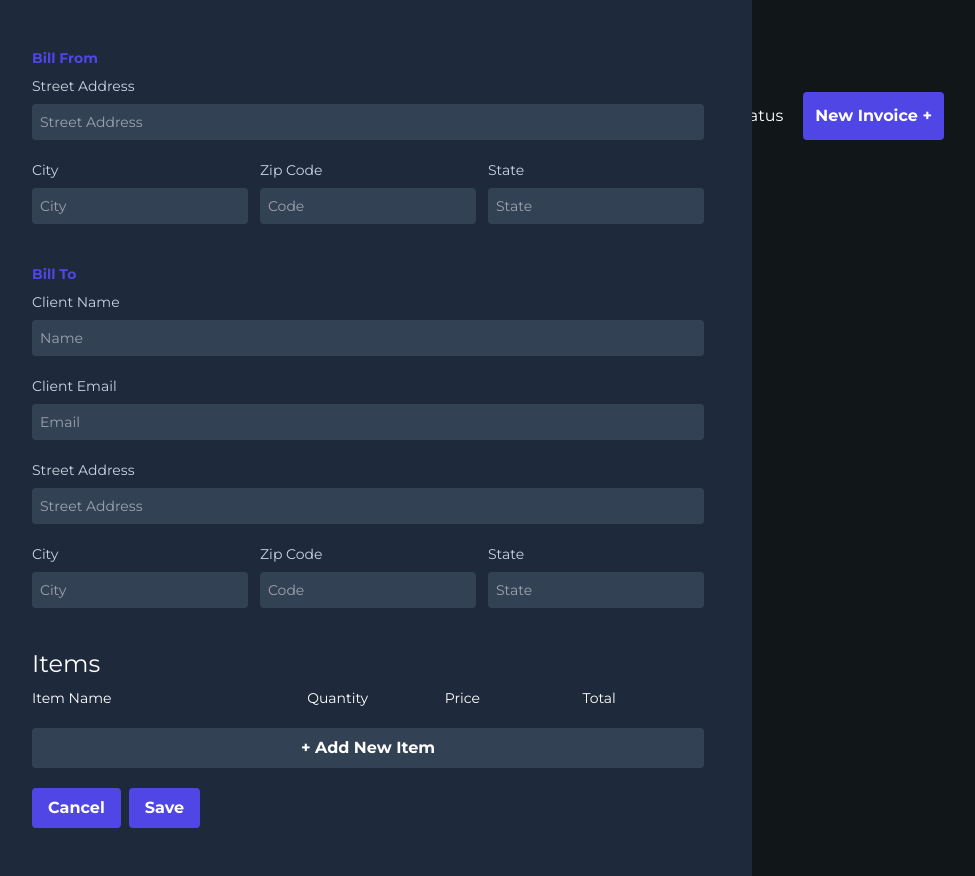
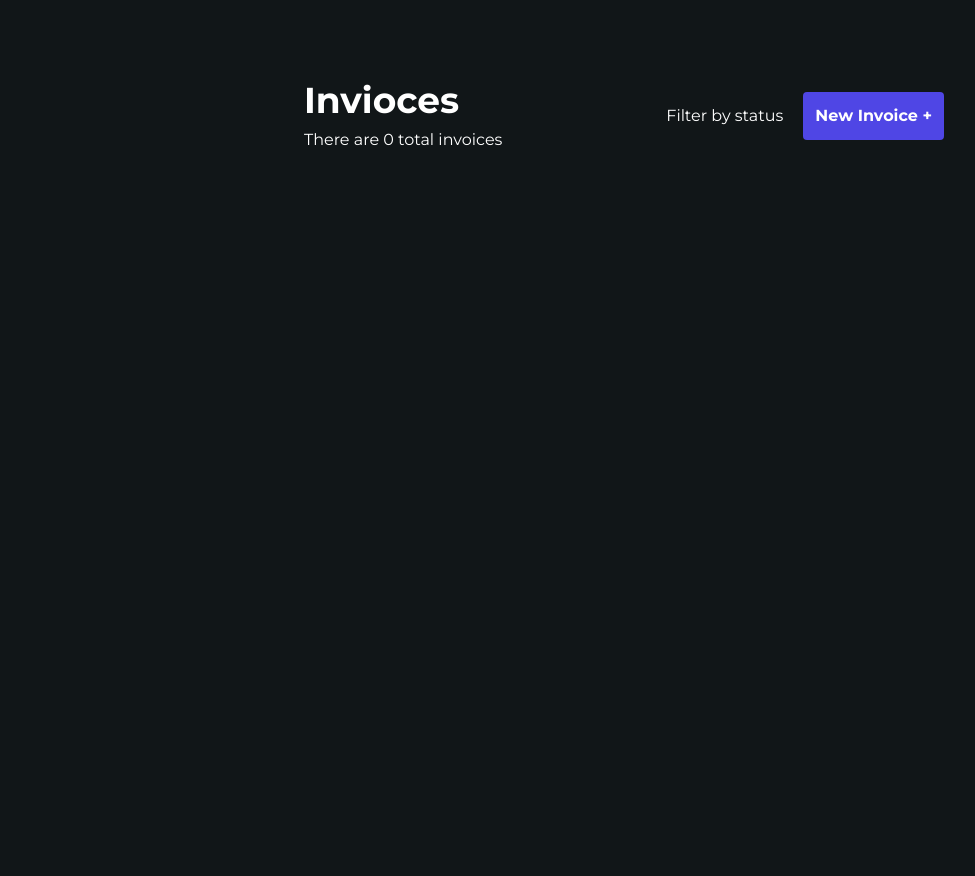
Before and after one commit to georgemejia/vue-firebase-invoice, a Vue app: page / in a window 1280 px wide. Shown: the whole page, without its empty margins (16-991 px from the left). After the commit the page ends 800 px from the top, so only its background shows below. Built offline with nearby package versions, Linux system fonts and the light colour scheme.

Commit message:
changed invoices object naming

```diff
--- a/src/components/InvoiceList.vue
+++ b/src/components/InvoiceList.vue
@@ -14,7 +14,7 @@ export default {
   },
   setup() {
     const store = useStore()
-
+    // gets the array of invoices from state to make an item
     const invoices = computed(() => {
       return store.state.invoices
     })
--- a/src/components/InvoiceListItem.vue
+++ b/src/components/InvoiceListItem.vue
@@ -2,7 +2,7 @@
   <li class="flex justify-between items-center mb-5 bg-slate-800 p-5 rounded">
     <div class="text-white font-bold"># {{ index + 1}}</div>
     <div class="text-white">Due 20 Jan 2022</div>
-    <div class="text-white">{{ invoice.billToName }}</div>
+    <div class="text-white">{{ invoice.to.name }}</div>
     <div class="text-white text-2xl font-bold">$5,000</div>
     <div class="text-green-600 text-sm font-bold bg-green-300 py-1 px-4 rounded opacity-80">&#x2022; Paid</div>
     <div class="text-white text-indigo-600 font-bold">&#x27A4;</div>
--- a/src/components/InvoiceNavbar.vue
+++ b/src/components/InvoiceNavbar.vue
@@ -2,7 +2,7 @@
   <div class="max-w-screen-sm mx-auto mb-10 flex justify-between items-center">
     <div>
       <h1 class="text-white text-4xl font-bold mb-2">Invioces</h1>
-      <p class="text-white">There are 5 total invoices</p>
+      <p class="text-white">There are {{ invoices.length }} total invoices</p>
     </div>
     <div class="flex items-center">
       <p class="text-white mr-5">Filter by status</p>
@@ -12,16 +12,21 @@
 </template>
 
 <script>
+import { computed } from 'vue'
 import { useStore } from 'vuex'
 export default {
   setup() {
     const store = useStore()
 
+    const invoices = computed(() => {
+      return store.state.invoices
+    })
+
     function toggleModal() {
       store.commit('toggleModal')
     }
 
-    return { toggleModal }
+    return { invoices, toggleModal }
   }
 }
 </script>
--- a/src/store/index.js
+++ b/src/store/index.js
@@ -3,7 +3,7 @@ import { createStore } from 'vuex'
 export default createStore({
   state() {
     return {
-      isModalVisible: true,
+      isModalVisible: false,
       invoices: []
     }
   },
```
